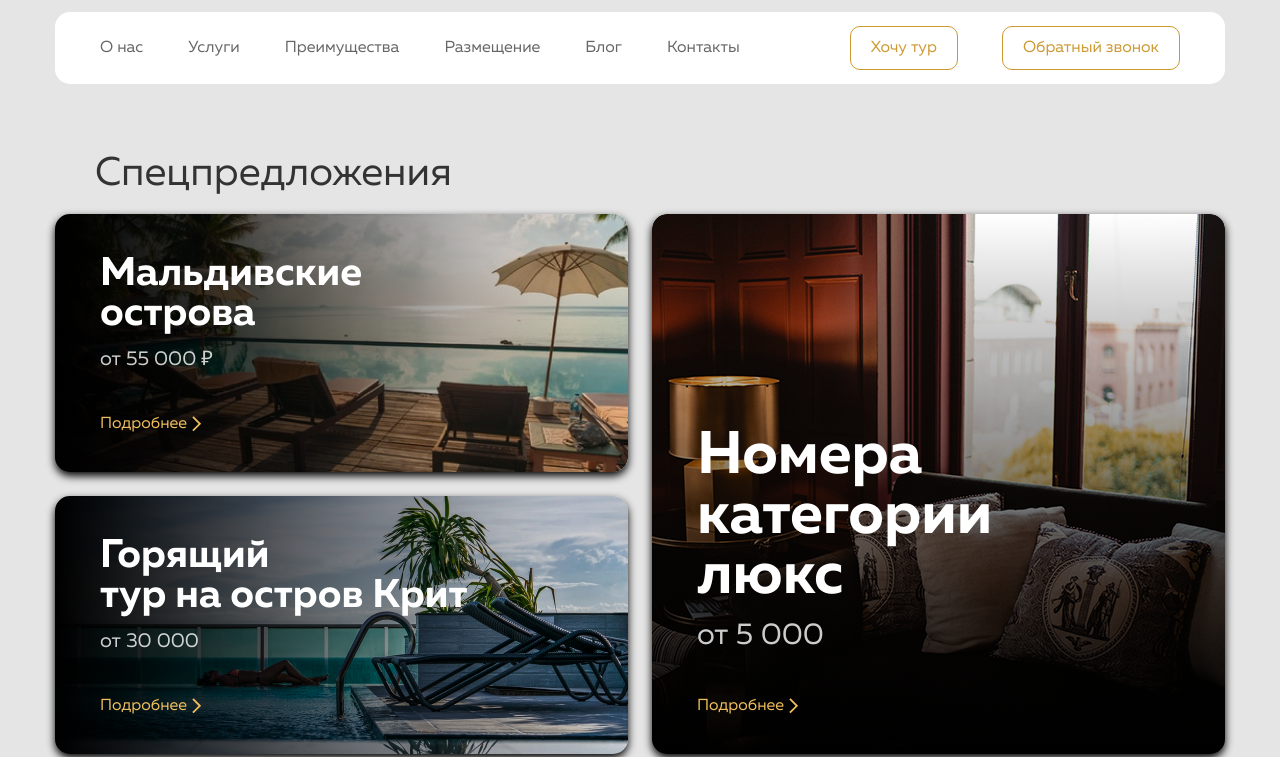
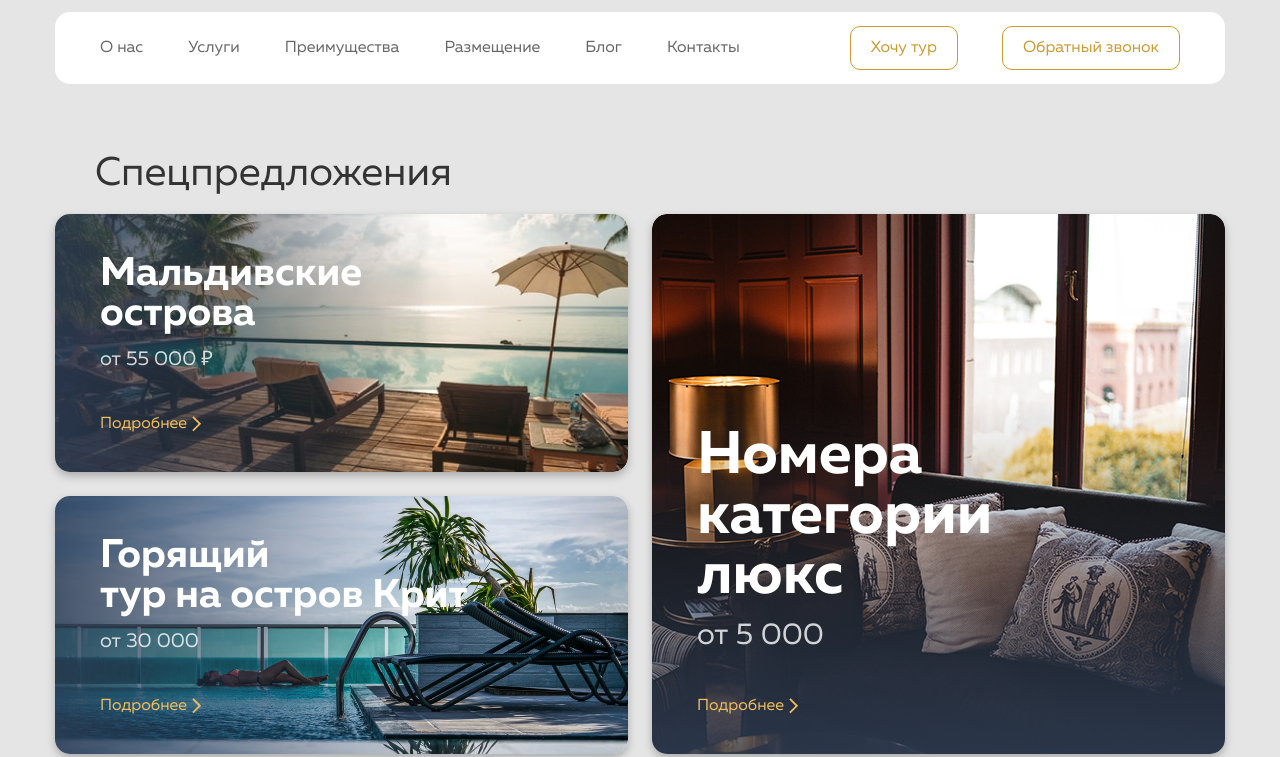
Before and after one commit to ganichev-maxim/weblayout, a plain HTML site: page 11_advanced-css/index.html in a window 1280 px wide. Shown: the part 72-829 px from the top of the page. Drawn offline with Linux system fonts and the light colour scheme.

Commit message:
fix gradient

```diff
--- a/11_advanced-css/css/style.css
+++ b/11_advanced-css/css/style.css
@@ -273,9 +273,9 @@ body {
   align-items: flex-start;
   background-repeat: no-repeat;
   background-size: cover;
-  filter: drop-shadow(0 4px 4px #000000);
+  filter: drop-shadow(0px 4px 4px rgba(0, 0, 0, 0.25));
   --specials-text-color: #FFFFFF;
-  --background-gradient: linear-gradient(to right, rgba(0, 0, 0, 1),rgba(0, 0, 0, 0));
+  --background-gradient: linear-gradient(to right, rgba(48, 64, 89, 0.84) -2.9%, rgba(53, 65, 83, 0) 65.7%);
 }
 
 .specials-left-column {
@@ -351,7 +351,7 @@ body {
 }
 
 .specials-item-content-3 {
-  background-image: linear-gradient(to top, rgba(0, 0, 0, 1),rgba(0, 0, 0, 0)),url("../img/specials-3.jpg");
+  background-image: linear-gradient(to top, rgba(48, 64, 89, 0.84) -2.9%, rgba(53, 65, 83, 0) 65.7%), url("../img/specials-3.jpg");
 }
 
 .specials-right-header {
```
